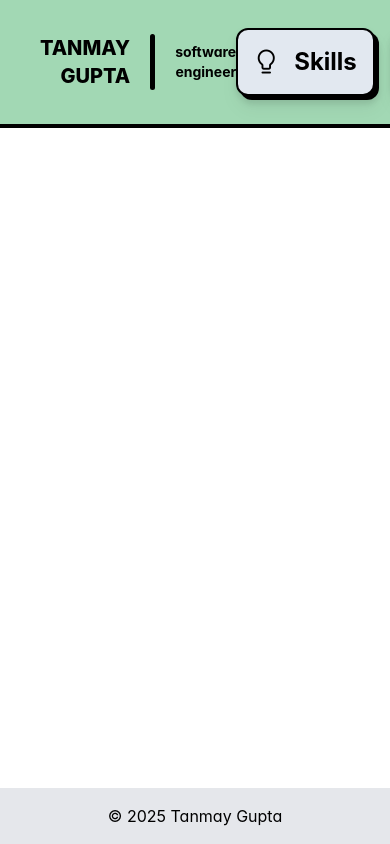
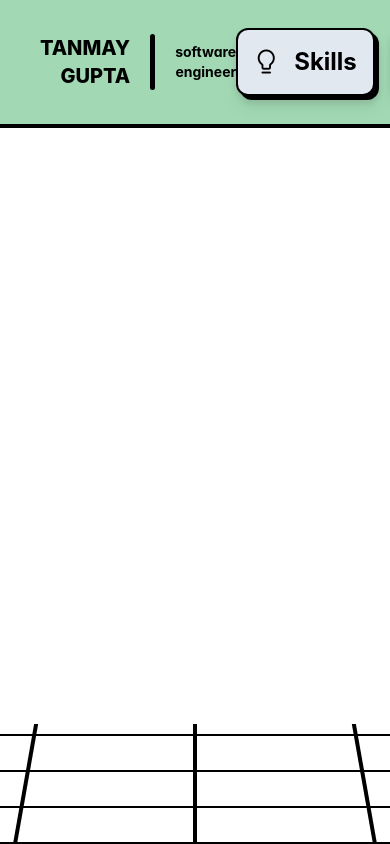
Before and after one commit to tanmaygupta100/home, a React (Create React App) app: page /#/projects in a window 390 px wide. Shown: the top 844 px of the page. Built offline with nearby package versions, Linux system fonts and the light colour scheme; a web font is replaced by a local one.

Commit message:
HOME-2: Added grid design at footer.
Added vaporwave-style grid design at the footer, and rules in index.css to keep the footer at the base.

Still need to do more testing with the mobile-view to ensure users can't scroll past footer.

```diff
--- a/src/components/Footer.jsx
+++ b/src/components/Footer.jsx
@@ -1,8 +1,36 @@
 const Footer = () => {
     return (
-        <footer className="w-full absolute bottom-0 text-center p-4 bg-gray-200">
-            <p>&copy; 2025 Tanmay Gupta</p>
-        </footer>
+        <div className="main-content">
+            <footer className="w-full absolute bottom-0 flex flex-col items-center">
+                <div className="flex gap-44 mt-2 relative">
+                    <div className="w-full h-[40px] bg-white absolute top-0 z-10"></div>
+                    {/* Angled Lines */}
+                    {Array.from({ length: 11 }).map((_, index) => {
+                        const angle = (index - 5) * -10;
+                        return (
+                            <div
+                                key={`angled-${index}`}
+                                className="w-1 h-40 bg-black"
+                                style={{
+                                    transform: `rotate(${angle}deg)`,
+                                    transformOrigin: "bottom center",
+                                }}
+                            ></div>
+                        );
+                    })}
+
+                    {/* Horizontal Lines */}
+                    {Array.from({ length: 4 }).map((_, index) => (
+                        <div
+                            key={`horizontal-${index}`}
+                            className="w-full h-[2px] bg-black absolute"
+                            style={{ bottom: `${index * 36}px` }}
+                        ></div>
+                    ))}
+                </div>
+            </footer>
+        </div>
+
     );
 };
 
--- a/src/index.css
+++ b/src/index.css
@@ -15,3 +15,25 @@ code {
   font-family: source-code-pro, Menlo, Monaco, Consolas, 'Courier New',
     monospace;
 }
+
+html, body {
+  height: 100%;
+  margin: 0;
+  display: flex;
+  flex-direction: column;
+}
+
+.main-content {
+  flex: 1;
+  display: flex;
+  flex-direction: column;
+  overflow: hidden; /* Prevents overflow */
+}
+
+footer {
+  /* Optional: to ensure footer stays at the bottom */
+  background-color: #ffffff;
+  padding: 0px 0;
+  margin-top: auto; /* Pushes footer to the bottom */
+
+}
```
